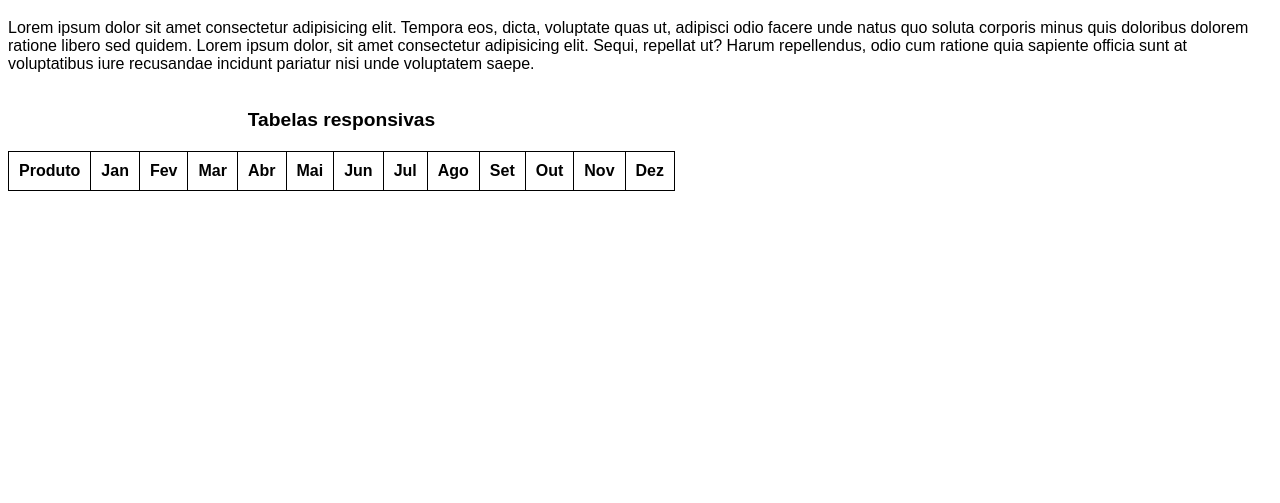
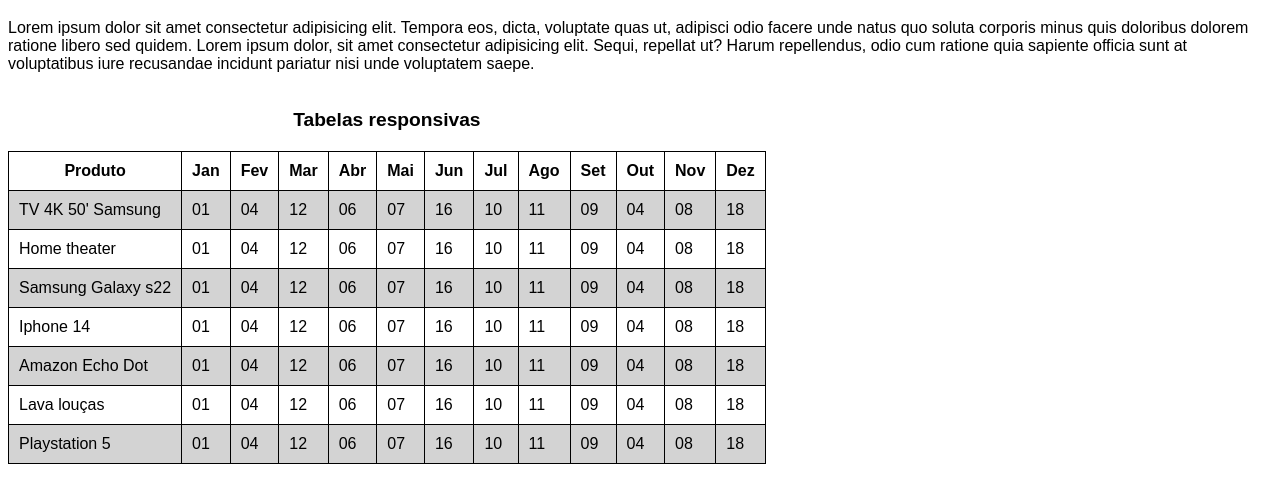
Before and after one commit to igorjosecm/html-css, a plain HTML site: page exercicios/ex023/tabela006.html in a window 1280 px wide. Shown: the part 61-564 px from the top of the page. Drawn offline with Linux system fonts and the light colour scheme.

Commit message:
final conteudo de tabelas

```diff
--- a/desafios/d012/style.css
+++ b/desafios/d012/style.css
@@ -53,7 +53,7 @@ section{
     padding-bottom: 10vh;
     padding-left: 30px;
     line-height: 2em;
-    font-family: var(--font2);
+    font-family: var(--font3);
     font-size: 22pt
 }
 
--- a/exercicios/ex023/tabela006.html
+++ b/exercicios/ex023/tabela006.html
@@ -23,6 +23,9 @@
         tr:nth-child(even){
             background-color: lightgray;
         }
+        div#container{
+            overflow-x: auto;
+        }
     </style>
 </head>
 <body>
@@ -30,6 +33,7 @@
     <p>
         Lorem ipsum dolor sit amet consectetur adipisicing elit. Tempora eos, dicta, voluptate quas ut, adipisci odio facere unde natus quo soluta corporis minus quis doloribus dolorem ratione libero sed quidem. Lorem ipsum dolor, sit amet consectetur adipisicing elit. Sequi, repellat ut? Harum repellendus, odio cum ratione quia sapiente officia sunt at voluptatibus iure recusandae incidunt pariatur nisi unde voluptatem saepe.
     </p>
+    <div id="container">
         <table>
             <caption>Tabelas responsivas</caption>
             <thead>
@@ -48,7 +52,113 @@
                     <th>Nov</th>
                     <th>Dez</th>
                 </tr>
+                <tr>
+                    <td>TV 4K 50' Samsung</td>
+                    <td>01</td>
+                    <td>04</td>
+                    <td>12</td>
+                    <td>06</td>
+                    <td>07</td>
+                    <td>16</td>
+                    <td>10</td>
+                    <td>11</td>
+                    <td>09</td>
+                    <td>04</td>
+                    <td>08</td>
+                    <td>18</td>
+                </tr>
+                <tr>
+                    <td>Home theater</td>
+                    <td>01</td>
+                    <td>04</td>
+                    <td>12</td>
+                    <td>06</td>
+                    <td>07</td>
+                    <td>16</td>
+                    <td>10</td>
+                    <td>11</td>
+                    <td>09</td>
+                    <td>04</td>
+                    <td>08</td>
+                    <td>18</td>
+                </tr>
+                <tr>
+                    <td>Samsung Galaxy s22</td>
+                    <td>01</td>
+                    <td>04</td>
+                    <td>12</td>
+                    <td>06</td>
+                    <td>07</td>
+                    <td>16</td>
+                    <td>10</td>
+                    <td>11</td>
+                    <td>09</td>
+                    <td>04</td>
+                    <td>08</td>
+                    <td>18</td>
+                </tr>
+                <tr>
+                    <td>Iphone 14</td>
+                    <td>01</td>
+                    <td>04</td>
+                    <td>12</td>
+                    <td>06</td>
+                    <td>07</td>
+                    <td>16</td>
+                    <td>10</td>
+                    <td>11</td>
+                    <td>09</td>
+                    <td>04</td>
+                    <td>08</td>
+                    <td>18</td>
+                </tr>
+                <tr>
+                    <td>Amazon Echo Dot</td>
+                    <td>01</td>
+                    <td>04</td>
+                    <td>12</td>
+                    <td>06</td>
+                    <td>07</td>
+                    <td>16</td>
+                    <td>10</td>
+                    <td>11</td>
+                    <td>09</td>
+                    <td>04</td>
+                    <td>08</td>
+                    <td>18</td>
+                </tr>
+                <tr>
+                    <td>Lava louças</td>
+                    <td>01</td>
+                    <td>04</td>
+                    <td>12</td>
+                    <td>06</td>
+                    <td>07</td>
+                    <td>16</td>
+                    <td>10</td>
+                    <td>11</td>
+                    <td>09</td>
+                    <td>04</td>
+                    <td>08</td>
+                    <td>18</td>
+                </tr>
+                <tr>
+                    <td>Playstation 5</td>
+                    <td>01</td>
+                    <td>04</td>
+                    <td>12</td>
+                    <td>06</td>
+                    <td>07</td>
+                    <td>16</td>
+                    <td>10</td>
+                    <td>11</td>
+                    <td>09</td>
+                    <td>04</td>
+                    <td>08</td>
+                    <td>18</td>
+                </tr>
             </thead>
         </table>
+    </div>
 </body>
 </html>
```
Lines whose indentation alone changed are shown as unchanged.
